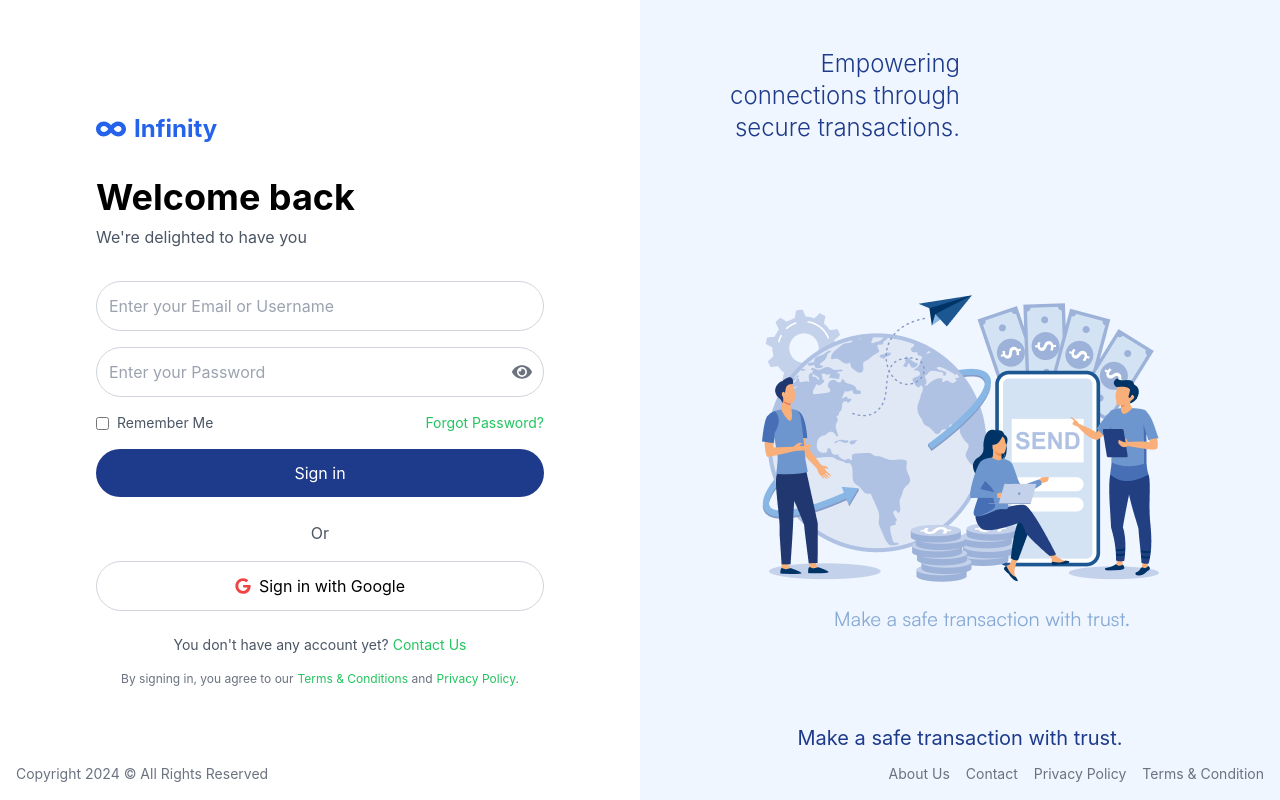
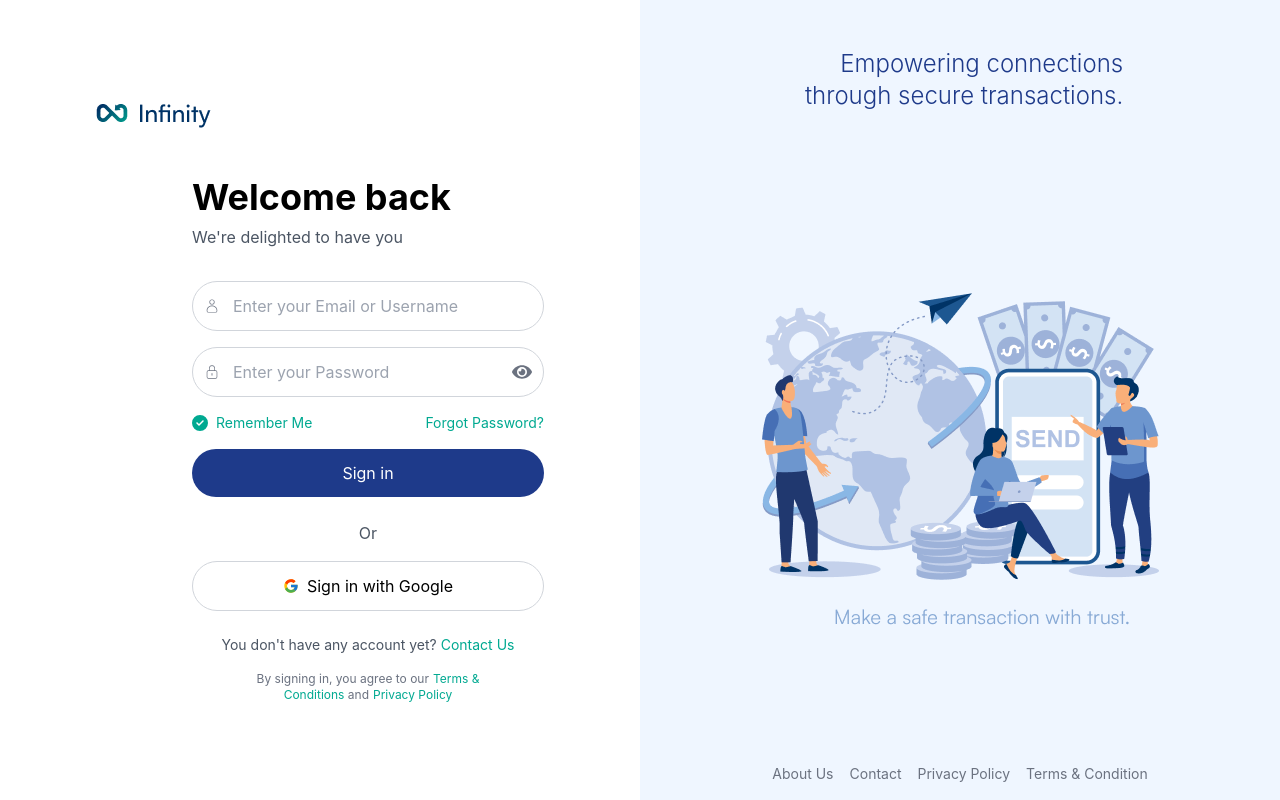
Before and after one commit to iamraselmolla/infinity-walltet, a React (Create React App) app: page / in a window 1280 px wide. Built offline with nearby package versions, Linux system fonts and the light colour scheme.

Commit message:
added logo and footer menu

```diff
--- a/src/component/pages/login/Login.js
+++ b/src/component/pages/login/Login.js
@@ -1,35 +1,50 @@
 import React, { useState } from 'react';
-import { FaEye, FaEyeSlash, FaGoogle, FaInfinity } from 'react-icons/fa';
+import { CiUser, CiLock } from 'react-icons/ci';
+import { FaEye, FaEyeSlash } from 'react-icons/fa';
+import { FcGoogle } from 'react-icons/fc';
+import { FaCircleCheck } from "react-icons/fa6";
+
 
 const LoginPage = () => {
     const [showPassword, setShowPassword] = useState(false);
 
     return (
-        <div className="flex flex-col lg:flex-row h-screen bg-white">
+        <div className="flex flex-col md:flex-row h-screen bg-white">
             {/* Left side - Login Form */}
-            <div className="w-full lg:w-1/2 flex flex-col justify-center items-center p-6 lg:p-12">
+            <div className="w-full md:w-1/2 flex flex-col justify-center items-center p-12">
                 <div className="w-full max-w-md">
-                    <div className="flex items-center mb-6 lg:mb-8">
-                        <FaInfinity className="text-blue-600 text-3xl mr-2" />
-                        <span className="text-2xl font-bold text-blue-600">Infinity</span>
+                    {/* Infinity Logo */}
+                    <div className="flex items-center justify-start mb-12">
+                        <img src="images/logo.png" alt="Infinity" className="h-8" />
                     </div>
 
-                    <h1 className="text-3xl lg:text-4xl font-bold mb-2">Welcome back</h1>
-                    <p className="text-gray-600 mb-6 lg:mb-8">We're delighted to have you</p>
+                    {/* Welcome Text */}
+                    <div className="lg:pl-24">
+                        <h1 className="text-4xl font-bold mb-2 text-left">Welcome back</h1>
+                        <p className="text-gray-600 mb-8 text-left">We're delighted to have you</p>
 
                         <form className="space-y-4">
-                        <div>
+                            {/* Email or Username Input */}
+                            <div className="relative">
+                                <span className="absolute inset-y-0 left-3 flex items-center pointer-events-none">
+                                    <CiUser className="text-gray-500" />
+                                </span>
                                 <input
                                     type="text"
                                     placeholder="Enter your Email or Username"
-                                className="w-full p-3 border border-gray-300 rounded-full focus:outline-none focus:border-blue-500"
+                                    className="w-full pl-10 p-3 border border-gray-300 rounded-full bg-transparent"
                                 />
                             </div>
+
+                            {/* Password Input */}
                             <div className="relative">
+                                <span className="absolute inset-y-0 left-3 flex items-center pointer-events-none">
+                                    <CiLock className="text-gray-500" />
+                                </span>
                                 <input
                                     type={showPassword ? "text" : "password"}
                                     placeholder="Enter your Password"
-                                className="w-full p-3 border border-gray-300 rounded-full focus:outline-none focus:border-blue-500"
+                                    className="w-full pl-10 p-3 border border-gray-300 rounded-full bg-transparent"
                                 />
                                 <button
                                     type="button"
@@ -43,14 +58,16 @@ const LoginPage = () => {
                                     )}
                                 </button>
                             </div>
-                        <div className="flex justify-between items-center">
-                            <label className="flex items-center">
-                                <input type="checkbox" className="mr-2" />
-                                <span className="text-sm text-gray-600">Remember Me</span>
+
+                            <div className="flex text-theme-color justify-between items-center">
+                                <label className="flex gap-2  items-center">
+                                    <FaCircleCheck />
+                                    <span className="text-sm ">Remember Me</span>
                                 </label>
-                            <a href="#" className="text-sm text-green-500 hover:underline">Forgot Password?</a>
+                                <a href="#" className="text-sm ">Forgot Password?</a>
                             </div>
-                        <button className="w-full bg-blue-900 text-white p-3 rounded-full hover:bg-blue-800 transition duration-300">
+
+                            <button className="w-full bg-blue-900 text-white p-3 rounded-full">
                                 Sign in
                             </button>
                         </form>
@@ -59,28 +76,29 @@ const LoginPage = () => {
                             <span className="text-gray-600">Or</span>
                         </div>
 
-                    <button className="w-full mt-4 p-3 border border-gray-300 rounded-full flex items-center justify-center hover:bg-gray-100 transition duration-300">
-                        <FaGoogle className="mr-2 text-red-500" />
+                        <button className="w-full mt-4 p-3 border border-gray-300 rounded-full flex items-center justify-center">
+                            <FcGoogle className="mr-2" />
                             Sign in with Google
                         </button>
 
                         <p className="mt-6 text-center text-sm text-gray-600">
                             You don't have any account yet?
-                        <a href="#" className="text-green-500 ml-1 hover:underline">Contact Us</a>
+                            <a href="#" className="text-theme-color ml-1">Contact Us</a>
                         </p>
 
-                    <p className="mt-4 text-center text-xs text-gray-500">
+                        <p className="mt-4 px-16 text-center text-xs text-gray-500">
                             By signing in, you agree to our
-                        <a href="#" className="text-green-500 ml-1 hover:underline">Terms & Conditions</a> and
-                        <a href="#" className="text-green-500 ml-1 hover:underline">Privacy Policy</a>.
+                            <a href="#" className="text-theme-color ml-1">Terms & Conditions</a> and
+                            <a href="#" className="text-theme-color ml-1">Privacy Policy</a>
                         </p>
+                    </div>
                 </div>
             </div>
 
             {/* Right side - Image and Text */}
-            <div className="w-full lg:w-1/2 bg-blue-50 flex flex-col justify-between lg:px-12 py-8 lg:py-12">
-                <div className="text-center lg:text-right lg:w-2/4 mx-auto lg:mx-0">
-                    <h2 className="text-2xl font-light text-blue-900 mb-4 lg:mb-2">
+            <div className="w-full relative md:w-1/2 bg-blue-50 flex flex-col justify-between md:px-12 py-12">
+                <div className="text-right flex justify-center w-full">
+                    <h2 className="text-2xl w-3/5 font-light text-blue-900 mb-2">
                         Empowering connections through secure transactions.
                     </h2>
                 </div>
@@ -88,15 +106,8 @@ const LoginPage = () => {
                 <div className="flex justify-center items-center flex-grow">
                     <img src="images/login.png" alt="Secure transactions illustration" className="max-w-full h-auto" />
                 </div>
-
-                <div className="text-center">
-                    <p className="text-xl text-blue-900">Make a safe transaction with trust.</p>
-                </div>
-            </div>
-
-            {/* Footer */}
-            <div className="absolute bottom-4 left-4 right-4 flex justify-between text-sm text-gray-500">
-                <div>Copyright 2024 © All Rights Reserved</div>
+                <div className="absolute bottom-4 left-0 right-0 flex justify-center text-sm text-gray-500">
+                    <div className="flex space-x-4 items-center">
                         <div className="space-x-4">
                             <a href="#" className="hover:text-blue-600">About Us</a>
                             <a href="#" className="hover:text-blue-600">Contact</a>
@@ -105,6 +116,11 @@ const LoginPage = () => {
                         </div>
                     </div>
                 </div>
+            </div>
+
+            {/* Footer */}
+
+        </div>
     );
 };
 
--- a/tailwind.config.js
+++ b/tailwind.config.js
@@ -3,7 +3,11 @@ module.exports = {
     './src/**/*.{js,jsx,ts,tsx}',
   ],
   theme: {
-    extend: {},
+    extend: {
+      colors: {
+        'theme-color': '#00A991', // Custom theme color
+      }
+    },
   },
   plugins: [],
 }
```
Also changed, not shown: public/images/logo.png (added). Lines whose indentation alone changed are shown as unchanged.
